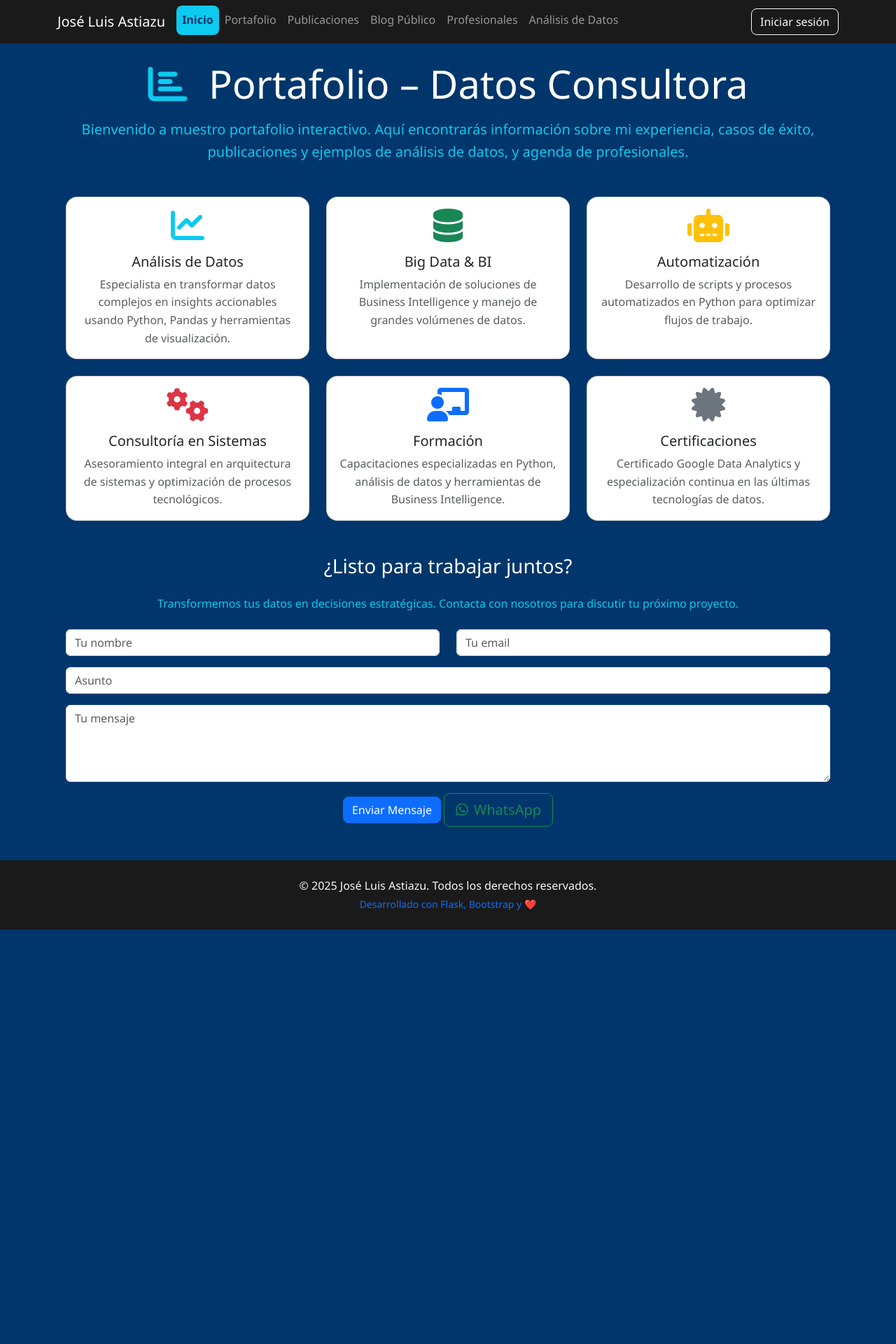
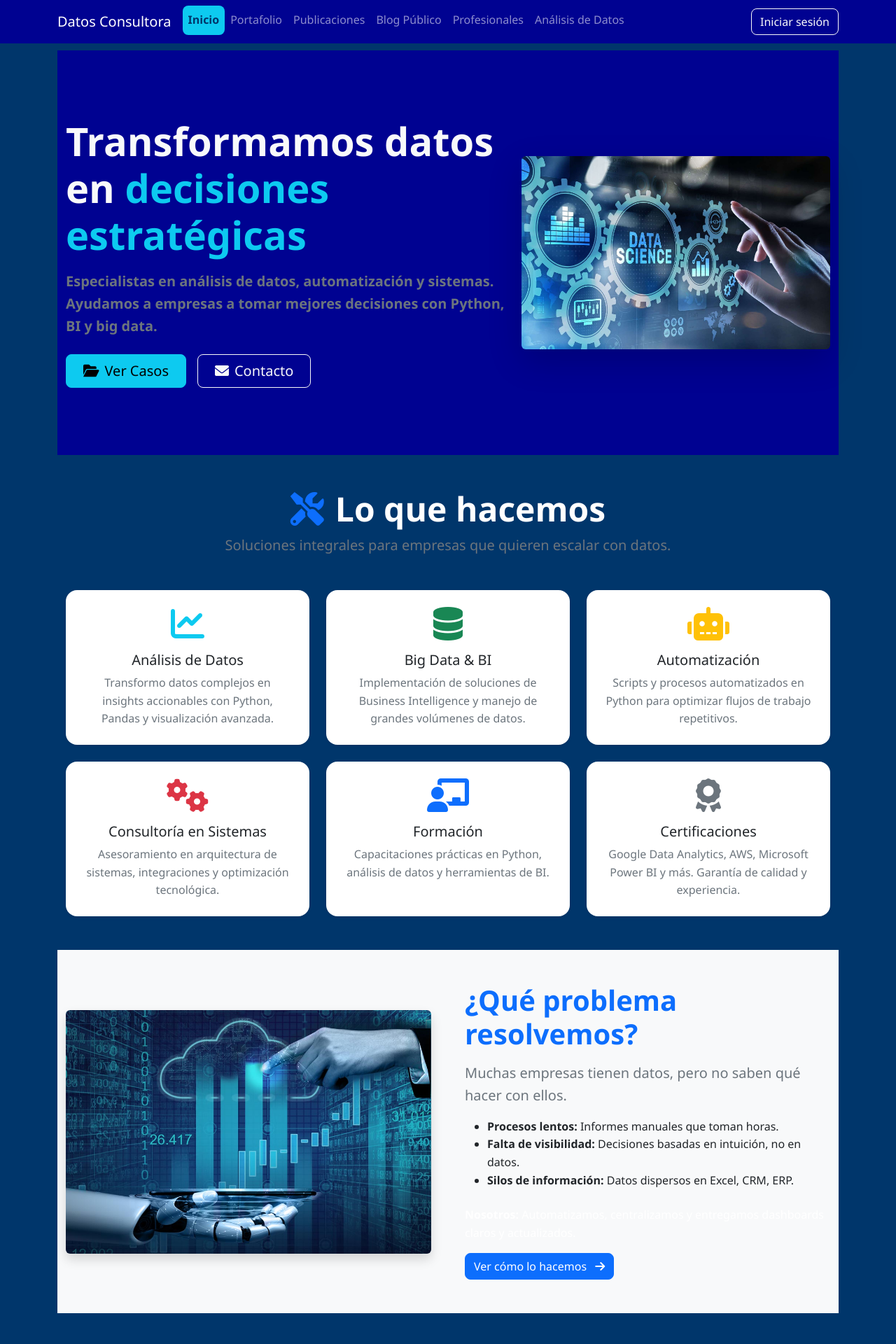
Before and after one commit to astiazu/bioforge-pro, a Flask app: page / in a window 1280 px wide. Shown: the top 1920 px of the page at 70% size. Before the commit the page ends 1328 px from the top, so only its background shows below. Run offline with Flask 3, Linux system fonts and the light colour scheme.

Commit message:
Arreglo index.html

```diff
--- a/static/css/style.css
+++ b/static/css/style.css
@@ -2,7 +2,7 @@
 
 :root {
     --primary-color: #0d6efd;
-    --secondary-color: #6c757d;
+    --secondary-color: #dbdefc;
     --porf-color: #cce1e6;
     --success-color: #198754;
     --info-color: #0dcaf0;
@@ -18,6 +18,11 @@ body {
     line-height: 1.6;
     background-color: var(--dark-color);
     color: #fff;
+}
+
+/*bold text*/
+.bold-text {
+    font-weight: bold;
 }
 
 /* Sidebar Styles */
@@ -210,7 +215,7 @@ body {
 
 /* Dark theme consistency */
 .bg-dark {
-    background-color: #1a1a1a !important;
+    background-color: #000291 !important;
 }
 
 .border-secondary {
--- a/templates/base.html
+++ b/templates/base.html
@@ -4,7 +4,7 @@
 <head>
     <meta charset="UTF-8">
     <meta name="viewport" content="width=device-width, initial-scale=1.0">
-    <title>{% block title %}Portafolio José Luis Astiazu{% endblock %}</title>
+    <title>{% block title %}Datos Consultora{% endblock %}</title>
     <!-- Bootstrap 5 -->
     <link href="https://cdn.jsdelivr.net/npm/bootstrap@5.3.3/dist/css/bootstrap.min.css" rel="stylesheet">
     <!-- Font Awesome -->
@@ -16,10 +16,10 @@
 </head>
 <body>
     <!-- Barra de navegación -->
-    <nav class="navbar navbar-expand-lg navbar-dark bg-dark">
+    <nav class="navbar navbar-expand-lg navbar-dark bg-dark fixed-top">
         <div class="container">
             <!-- Logo o nombre del portafolio -->
-            <a class="navbar-brand" href="{{ url_for('routes.index') }}">José Luis Astiazu</a>
+            <a class="navbar-brand" href="{{ url_for('routes.index') }}">Datos Consultora</a>
 
             <!-- Botón para móviles -->
             <button class="navbar-toggler" type="button" data-bs-toggle="collapse" data-bs-target="#navbarNav"
@@ -119,7 +119,7 @@
     </nav>
 
     <!-- Contenido principal -->
-    <div class="container mt-4">
+    <div class="container mt-4 pt-5">
         <!-- Mensajes flash -->
         {% with messages = get_flashed_messages(with_categories=true) %}
             {% if messages %}
--- a/templates/index.html
+++ b/templates/index.html
@@ -1,99 +1,150 @@
+<!-- templates/index.html -->
 {% extends "base.html" %}
 
-{% block title %}Inicio - Portafolio José Luis Astiazu{% endblock %}
+{% block title %}Inicio - Datos Consultora{% endblock %}
 
 {% block content %}
-<div class="container">
-    <div class="row">
-        <div class="col-12">
-            <div class="text-center mb-5">
-                <h1 class="display-4 mb-3">
-                    <i class="fas fa-chart-bar me-3 text-info"></i>
-                    Portafolio – Datos Consultora
+<!-- 1. Hero Section -->
+<section class="hero-section bg-dark text-light py-5">
+    <div class="container py-5">
+        <div class="row align-items-center">
+            <div class="col-lg-7 mb-4 mb-lg-0">
+                <h1 class="display-4 fw-bold mb-3">
+                    Transformamos datos en <span class="text-info">decisiones estratégicas</span>
                 </h1>
-                <p class="lead text-info">
-                    Bienvenido a muestro portafolio interactivo. Aquí encontrarás información sobre mi experiencia,
-                    casos de éxito, publicaciones y ejemplos de análisis de datos, y agenda de profesionales.
+                <p class="bold-text lead text-secondary mb-4">
+                    Especialistas en análisis de datos, automatización y sistemas. Ayudamos a empresas a tomar mejores decisiones con Python, BI y big data.
                 </p>
+                <div class="d-flex flex-wrap gap-3">
+                    <a href="{{ url_for('routes.portfolio') }}" class="btn btn-info btn-lg px-4">
+                        <i class="fas fa-folder-open me-2"></i>Ver Casos
+                    </a>
+                    <a href="#contact" class="btn btn-outline-light btn-lg px-4">
+                        <i class="fas fa-envelope me-2"></i>Contacto
+                    </a>
                 </div>
             </div>
+            <div class="col-lg-5">
+                <!-- Usa una imagen de fondo profesional -->
+                <img src="/static/img/default-datos.jpg"
+                     alt="Análisis de datos"
+                     class="img-fluid rounded shadow-lg">
+            </div>
+        </div>
+    </div>
+</section>
+
+<!-- 2. Lo que hacemos -->
+<section class="py-5">
+    <div class="container">
+        <div class="text-center mb-5">
+            <h2 class="display-5 fw-bold"><i class="fas fa-tools me-3 text-primary"></i>Lo que hacemos</h2>
+            <p class="lead text-secondary">Soluciones integrales para empresas que quieren escalar con datos.</p>
         </div>
 
         <div class="row g-4">
             <div class="col-md-6 col-lg-4">
-            <div class="card h-100">
-                <div class="card-body text-center">
+                <div class="card h-100 border-0 shadow-sm">
+                    <div class="card-body text-center p-4">
                         <i class="fas fa-chart-line fa-3x text-info mb-3"></i>
                         <h5 class="card-title">Análisis de Datos</h5>
-                    <p class="card-text text-muted">
-                        Especialista en transformar datos complejos en insights accionables
-                        usando Python, Pandas y herramientas de visualización.
-                    </p>
+                        <p class="card-text text-secondary">Transformo datos complejos en insights accionables con Python, Pandas y visualización avanzada.</p>
                     </div>
                 </div>
             </div>
-
             <div class="col-md-6 col-lg-4">
-            <div class="card h-100">
-                <div class="card-body text-center">
+                <div class="card h-100 border-0 shadow-sm">
+                    <div class="card-body text-center p-4">
                         <i class="fas fa-database fa-3x text-success mb-3"></i>
                         <h5 class="card-title">Big Data & BI</h5>
-                    <p class="card-text text-muted">
-                        Implementación de soluciones de Business Intelligence y
-                        manejo de grandes volúmenes de datos.
-                    </p>
+                        <p class="card-text text-secondary">Implementación de soluciones de Business Intelligence y manejo de grandes volúmenes de datos.</p>
                     </div>
                 </div>
             </div>
-
             <div class="col-md-6 col-lg-4">
-            <div class="card h-100">
-                <div class="card-body text-center">
+                <div class="card h-100 border-0 shadow-sm">
+                    <div class="card-body text-center p-4">
                         <i class="fas fa-robot fa-3x text-warning mb-3"></i>
                         <h5 class="card-title">Automatización</h5>
-                    <p class="card-text text-muted">
-                        Desarrollo de scripts y procesos automatizados en Python
-                        para optimizar flujos de trabajo.
-                    </p>
+                        <p class="card-text text-secondary">Scripts y procesos automatizados en Python para optimizar flujos de trabajo repetitivos.</p>
                     </div>
                 </div>
             </div>
-
             <div class="col-md-6 col-lg-4">
-            <div class="card h-100">
-                <div class="card-body text-center">
+                <div class="card h-100 border-0 shadow-sm">
+                    <div class="card-body text-center p-4">
                         <i class="fas fa-cogs fa-3x text-danger mb-3"></i>
                         <h5 class="card-title">Consultoría en Sistemas</h5>
-                    <p class="card-text text-muted">
-                        Asesoramiento integral en arquitectura de sistemas y
-                        optimización de procesos tecnológicos.
-                    </p>
+                        <p class="card-text text-secondary">Asesoramiento en arquitectura de sistemas, integraciones y optimización tecnológica.</p>
                     </div>
                 </div>
             </div>
-
             <div class="col-md-6 col-lg-4">
-            <div class="card h-100">
-                <div class="card-body text-center">
+                <div class="card h-100 border-0 shadow-sm">
+                    <div class="card-body text-center p-4">
                         <i class="fas fa-chalkboard-teacher fa-3x text-primary mb-3"></i>
                         <h5 class="card-title">Formación</h5>
-                    <p class="card-text text-muted">
-                        Capacitaciones especializadas en Python, análisis de datos
-                        y herramientas de Business Intelligence.
-                    </p>
+                        <p class="card-text text-secondary">Capacitaciones prácticas en Python, análisis de datos y herramientas de BI.</p>
                     </div>
                 </div>
             </div>
+            <div class="col-md-6 col-lg-4">
+                <div class="card h-100 border-0 shadow-sm">
+                    <div class="card-body text-center p-4">
+                        <i class="fas fa-award fa-3x text-secondary mb-3"></i>
+                        <h5 class="card-title">Certificaciones</h5>
+                        <p class="card-text text-secondary">Google Data Analytics, AWS, Microsoft Power BI y más. Garantía de calidad y experiencia.</p>
+                    </div>
+                </div>
+            </div>
+        </div>
+    </div>
+</section>
 
-        <div class="col-md-6 col-lg-4">
-            <div class="card h-100">
-                <div class="card-body text-center">
-                    <i class="fas fa-certificate fa-3x text-secondary mb-3"></i>
-                    <h5 class="card-title">Certificaciones</h5>
-                    <p class="card-text text-muted">
-                        Certificado Google Data Analytics y especialización continua
-                        en las últimas tecnologías de datos.
-                    </p>
+<!-- 3. Acción resuelta / Caso breve -->
+<section class="bg-light py-5">
+    <div class="container">
+        <div class="row align-items-center g-5">
+            <div class="col-lg-6">
+                <img src="/static/img/default-actions.jpg"
+                     alt="Caso de éxito"
+                     class="img-fluid rounded shadow">
+            </div>
+            <div class="col-lg-6">
+                <h2 class="display-6 fw-bold mb-3 text-primary">¿Qué problema resolvemos?</h2>
+                <p class="lead text-secondary">Muchas empresas tienen datos, pero no saben qué hacer con ellos.</p>
+                <ul class="list-check mb-4 text-dark">
+                    <li><strong>Procesos lentos:</strong> Informes manuales que toman horas.</li>
+                    <li><strong>Falta de visibilidad:</strong> Decisiones basadas en intuición, no en datos.</li>
+                    <li><strong>Silos de información:</strong> Datos dispersos en Excel, CRM, ERP.</li>
+                </ul>
+                <p><strong>Nosotros:</strong> Automatizamos, centralizamos y entregamos dashboards claros y actualizados.</p>
+                <a href="{{ url_for('routes.portfolio') }}" class="btn btn-primary">
+                    Ver cómo lo hacemos <i class="fas fa-arrow-right ms-2"></i>
+                </a>
+            </div>
+        </div>
+    </div>
+</section>
+
+<!-- 4. Contacto -->
+<section id="contact" class="py-5">
+    <div class="container">
+        <div class="row justify-content-center">
+            <div class="col-lg-8 text-center mb-5">
+                <h2 class="display-5 fw-bold">¿Listo para escalar con datos?</h2>
+                <p class="lead text-secondary">Agenda una reunión gratuita para analizar tus necesidades.</p>
+            </div>
+        </div>
+        <div class="row">
+            <div class="col-lg-6 mb-4">
+                <div class="card h-100 border-0 shadow-sm">
+                    <div class="card-body p-4">
+                        <h5><i class="fas fa-calendar-alt me-2"></i> Agenda una llamada</h5>
+                        <a href="{{ url_for('routes.mi_agenda') }}" class="btn btn-outline-primary">
+                            Elegir horario disponible
+                        </a>
+                    </div>
                 </div>
             </div>
         </div>
@@ -132,5 +183,6 @@
             </form>
         </div>
     </div>
-</div>
+</section>
+
 {% endblock %}
```
Also changed, not shown: static/img/default-actions.jpg (added), static/img/default-datos.jpg (added). Lines whose indentation alone changed are shown as unchanged.
